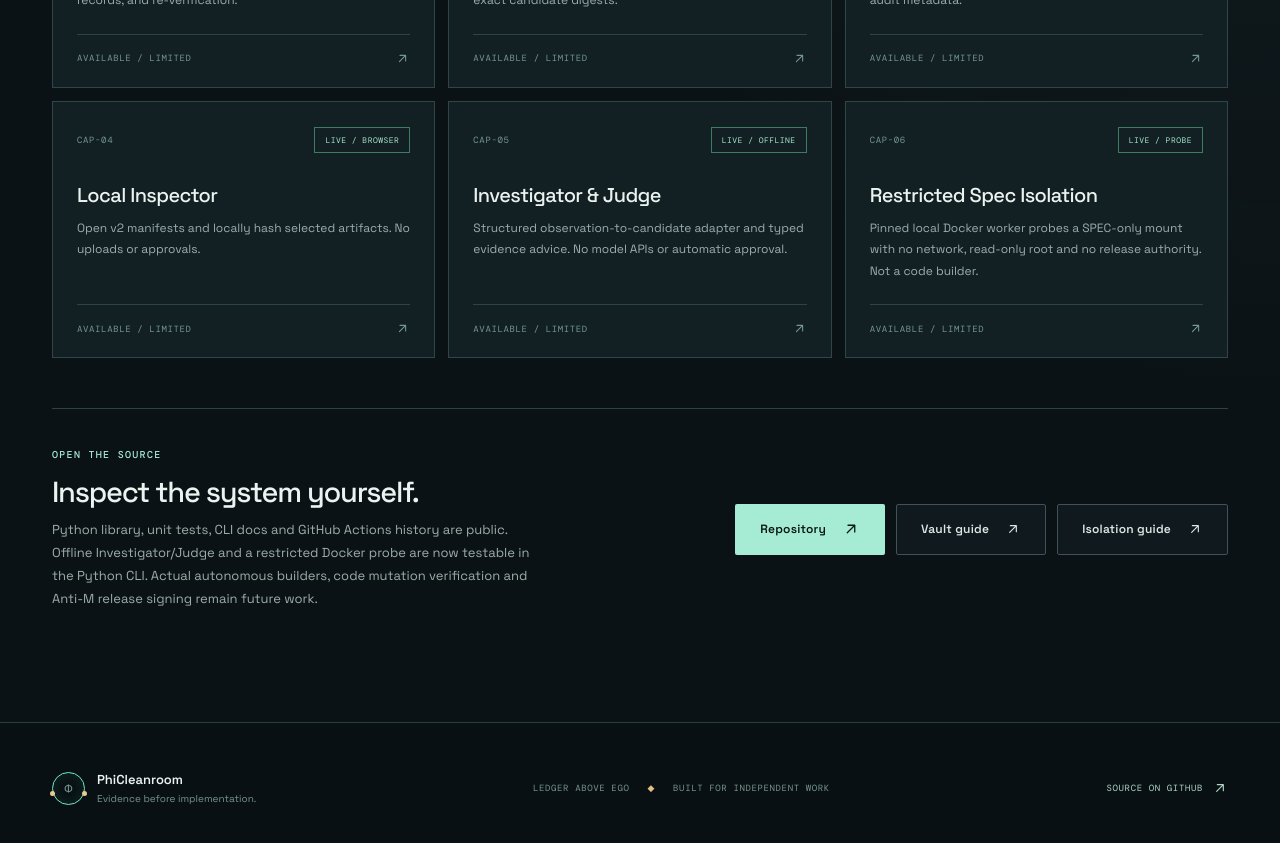
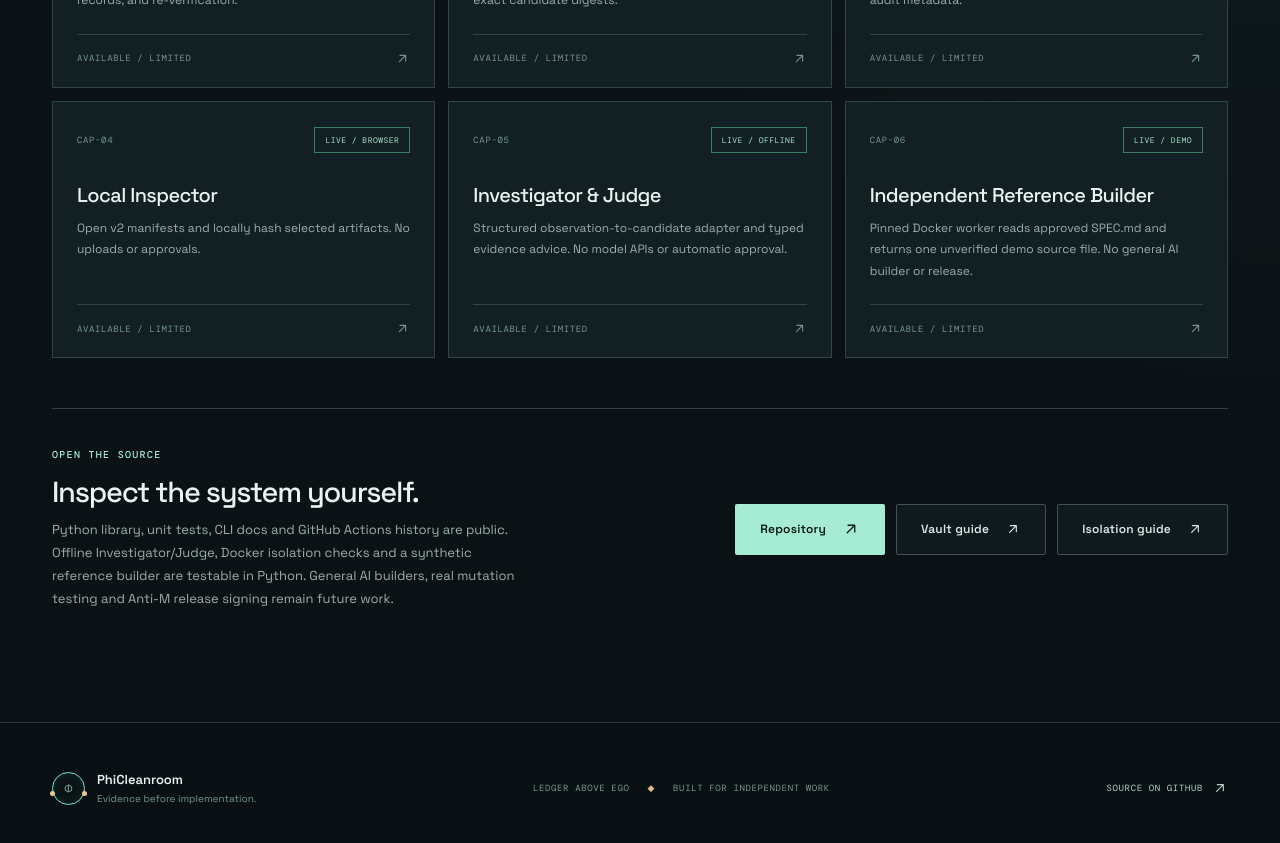
Before and after one commit to MichaelWave369/PhiCleanroom, a React (Vite) app in the folder web/: page / in a window 1280 px wide. Shown: the part 5580-6423 px from the top of the page. Built offline with nearby package versions, Linux system fonts and the light colour scheme.

Commit message:
docs(web): reflect restricted reference builder without claiming general code generation

```diff
--- a/web/src/App.jsx
+++ b/web/src/App.jsx
@@ -17,9 +17,9 @@ const stages = [
     headline: 'Approval is specific, recorded and reversible.',
     description: 'The offline Judge returns typed review advice without approval authority. A human reviewer separately inspects the real evidence and records approve, return or reject in the Vault.',
     proof: 'Per-rule decision · hash-linked local ledger · explicit review' },
-  { number: '04', name: 'Separate', eyebrow: 'SPECIFICATION BOUNDARY', status: 'PARTIAL / PROBE',
+  { number: '04', name: 'Separate', eyebrow: 'SPECIFICATION BOUNDARY', status: 'PARTIAL / REFERENCE',
     headline: 'The builder packet contains only the contract.',
-    description: 'An approved candidate can export behavior-only SPEC.md. A restricted Docker probe now receives only that spec with networking disabled, but a secure autonomous coding worker is not yet implemented.',
+    description: 'An approved candidate can export behavior-only SPEC.md. A deterministic reference Docker worker can now return a quarantined candidate source file from one supported synthetic rule. General independent AI builders are still planned.',
     proof: 'SPEC.md only · no evidence artifacts · OS isolation still planned' },
   { number: '05', name: 'Challenge', eyebrow: 'INDEPENDENT TESTING', status: 'ROADMAP',
     headline: 'Try to prove the implementation wrong.',
@@ -37,7 +37,7 @@ const capabilityCards = [
   { mark: 'LIVE / CORE', title: 'Spec-only Export', desc: 'A behavior-only builder packet, with separately stored audit metadata.', id: 'CAP-03' },
   { mark: 'LIVE / BROWSER', title: 'Local Inspector', desc: 'Open v2 manifests and locally hash selected artifacts. No uploads or approvals.', id: 'CAP-04' },
   { mark: 'LIVE / OFFLINE', title: 'Investigator & Judge', desc: 'Structured observation-to-candidate adapter and typed evidence advice. No model APIs or automatic approval.', id: 'CAP-05' },
-  { mark: 'LIVE / PROBE', title: 'Restricted Spec Isolation', desc: 'Pinned local Docker worker probes a SPEC-only mount with no network, read-only root and no release authority. Not a code builder.', id: 'CAP-06' },
+  { mark: 'LIVE / DEMO', title: 'Independent Reference Builder', desc: 'Pinned Docker worker reads approved SPEC.md and returns one unverified demo source file. No general AI builder or release.', id: 'CAP-06' },
 ]
 
 function ArrowIcon({ diagonal = false, size = 18 }) {
@@ -211,7 +211,7 @@ function Roadmap() {
           <div className="capability-bottom"><span>{idx <= 5 ? 'AVAILABLE / LIMITED' : 'ROADMAP / UNBUILT'}</span><ArrowIcon diagonal size={15} /></div>
         </article>)}
       </div>
-      <div className="roadmap-actions"><div><span className="mono-mini">OPEN THE SOURCE</span><h3>Inspect the system yourself.</h3><p>Python library, unit tests, CLI docs and GitHub Actions history are public. Offline Investigator/Judge and a restricted Docker probe are now testable in the Python CLI. Actual autonomous builders, code mutation verification and Anti-M release signing remain future work.</p></div><div className="roadmap-links"><a className="button button-primary" target="_blank" rel="noreferrer" href={REPO}>Repository <ArrowIcon diagonal /></a><a className="button button-quiet" target="_blank" rel="noreferrer" href={REPO + '/blob/main/docs/VAULT.md'}>Vault guide <ArrowIcon diagonal size={16} /></a><a className="button button-quiet" target="_blank" rel="noreferrer" href={REPO + '/blob/main/docs/ISOLATION.md'}>Isolation guide <ArrowIcon diagonal size={16} /></a></div></div>
+      <div className="roadmap-actions"><div><span className="mono-mini">OPEN THE SOURCE</span><h3>Inspect the system yourself.</h3><p>Python library, unit tests, CLI docs and GitHub Actions history are public. Offline Investigator/Judge, Docker isolation checks and a synthetic reference builder are testable in Python. General AI builders, real mutation testing and Anti-M release signing remain future work.</p></div><div className="roadmap-links"><a className="button button-primary" target="_blank" rel="noreferrer" href={REPO}>Repository <ArrowIcon diagonal /></a><a className="button button-quiet" target="_blank" rel="noreferrer" href={REPO + '/blob/main/docs/VAULT.md'}>Vault guide <ArrowIcon diagonal size={16} /></a><a className="button button-quiet" target="_blank" rel="noreferrer" href={REPO + '/blob/main/docs/ISOLATION.md'}>Isolation guide <ArrowIcon diagonal size={16} /></a></div></div>
     </div>
   </section>
 }
```
